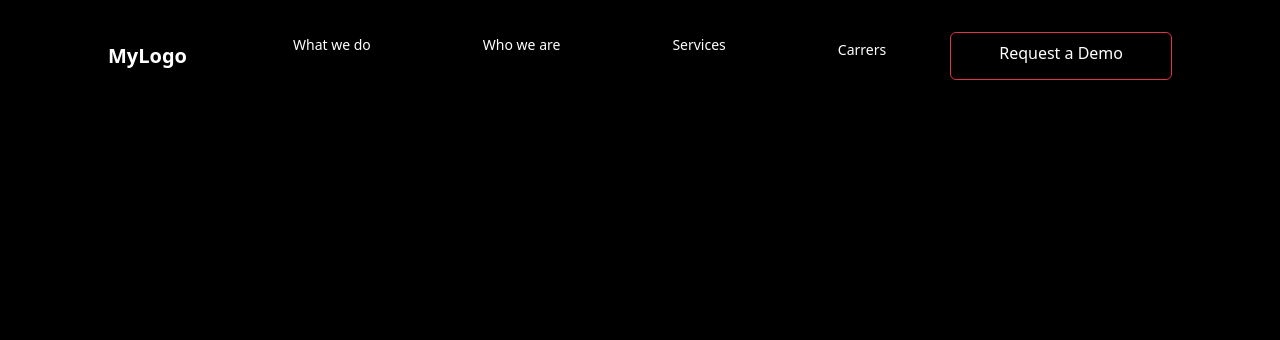
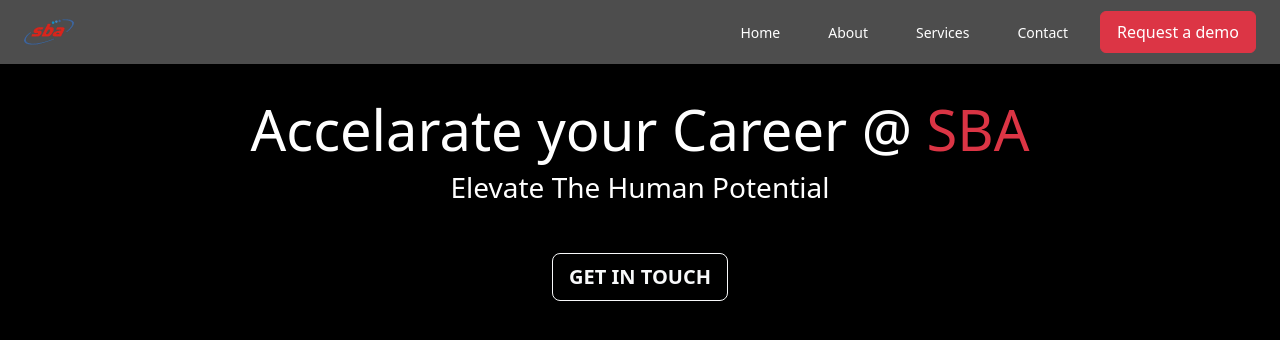
Before and after one commit to NaaluZeroNaalu/sbanew, a React (Vite) app: page /careers in a window 1280 px wide. Shown: the top 340 px of the page. Built offline with nearby package versions, Linux system fonts and the light colour scheme.

Commit message:
updated the header

```diff
--- a/src/App.jsx
+++ b/src/App.jsx
@@ -4,6 +4,7 @@
 import './App.css'
 import { Router, Routes, BrowserRouter , Route} from 'react-router-dom'
 import Home from './pages/home/home'
+import Carrers from './pages/careers/careers'
 
 
 function App() {
@@ -14,6 +15,7 @@
     <BrowserRouter>
       <Routes>
         <Route path="/" element={<Home />} />
+        <Route path="/careers" element={<Carrers />} />
       </Routes>
     </BrowserRouter>
     </>
--- /dev/null
+++ b/src/pages/careers/careers.jsx
@@ -0,0 +1,23 @@
+import Header from "../header/header";
+
+function Carrers(){
+
+
+    return(
+
+        <>
+        <br /><br />
+<div className="section1">
+  <h1 className="text-white text-center display-4"><b>Accelarate your Career @ <span className="text-danger">SBA</span></b></h1>
+  <h3 className="text-white text-center mb-4">Elevate The Human Potential</h3>
+  <br />
+  <div className="text-center">
+    <button className="btn btn-outline-light btn-lg"><b>GET IN TOUCH</b></button>
+  </div>
+</div>
+{/* SECTION ONE END */}
+        </>
+    )
+}
+
+export default Carrers
--- a/src/pages/header/header.jsx
+++ b/src/pages/header/header.jsx
@@ -2,154 +2,79 @@
 import { RiArrowDropDownLine } from "react-icons/ri";
 import { IoMdArrowDropdown } from "react-icons/io";
 import { useState } from "react";
+import sba from "../../assets/sbalogo.png"
 
 function Header(){
 
-    const [isMenuOpen, setIsMenuOpen] = useState(false);
 
-    const toggleMenu = () => {
-      setIsMenuOpen(!isMenuOpen);
-    };
+  const [isOpen, setIsOpen] = useState(false);
+
+  const toggleMenu = () => setIsOpen(!isOpen);
+
 
     return(
 
         <>
-         <div id="navbar" style={{ paddingRight: "100px", paddingLeft: "100px" }} className="pt-4">
-      <nav className="bg-transparent  shadow-md sticky top-0">
-        <div className="max-w-7xl mx-auto px-2 sm:px-6 lg:px-8">
-          <div className="relative flex items-center justify-between h-16">
-            <div className="absolute inset-y-0 left-0 flex items-center sm:hidden">
-              <button
-                onClick={toggleMenu}
-                type="button"
-                className="inline-flex items-center justify-center p-2 rounded-md text-gray-400 hover:text-white hover:bg-gray-700 focus:outline-none focus:ring-2 focus:ring-offset-2 focus:ring-offset-gray-800 focus:ring-white"
-              >
+        <br />
+        <br />
+    <nav className="bg-white/30 backdrop-blur-md fixed w-full top-0 left-0 z-10 shadow-lg">
+      <div className="max-w-7xl mx-auto px-4 sm:px-6 lg:px-8">
+        <div className="flex items-center justify-between h-16">
+          <div className="flex items-center">
+            <a href="#" className="text-2xl font-bold text-white">
+              <img src={sba} height={50} width={50} alt="" />
+            </a>
+          </div>
+          <div className="block">
+            <div className="ml-10 flex items-baseline space-x-4">
+              <a href="#" className="text-white hover:bg-red-700 hover:text-white px-3 py-2 rounded-md text-sm font-medium" style={{textDecoration:"none"}}>
+                Home
+              </a>
+              <a href="#" className="text-white hover:bg-red-700 hover:text-white px-3 py-2 rounded-md text-sm font-medium" style={{textDecoration:"none"}}>
+                About
+              </a>
+              <a href="#" className="text-white hover:bg-red-700 hover:text-white px-3 py-2 rounded-md text-sm font-medium" style={{textDecoration:"none"}}>
+                Services
+              </a>
+              <a href="#" className="text-white hover:bg-red-700 hover:text-white px-3 py-2 rounded-md text-sm font-medium" style={{textDecoration:"none"}}>
+                Contact
+              </a>
+              <a href="#" className="btn btn-danger px-3 py-2  text-sm font-medium">
+                Request a demo
+              </a>
+            </div>
+          </div>
+          <div className="-mr-2 flex md:hidden">
+            <button onClick={toggleMenu} className="inline-flex items-center justify-center p-2 rounded-md text-white hover:text-white hover:bg-gray-700 focus:outline-none focus:ring-2 focus:ring-offset-2 focus:ring-offset-gray-800 focus:ring-white">
               <span className="sr-only">Open main menu</span>
-                <svg
-                  className="block h-6 w-6"
-                  xmlns="http://www.w3.org/2000/svg"
-                  fill="none"
-                  stroke="currentColor"
-                  viewBox="0 0 24 24"
-                  aria-hidden="true"
-                >
-                  <path
-                    strokeLinecap="round"
-                    strokeLinejoin="round"
-                    strokeWidth="2"
-                    d="M4 6h16M4 12h16M4 18h16"
-                  />
+              <svg className="block h-6 w-6" xmlns="http://www.w3.org/2000/svg" fill="none" viewBox="0 0 24 24" stroke="currentColor">
+                <path stroke-linecap="round" stroke-linejoin="round" stroke-width="2" d="M4 6h16M4 12h16M4 18h16" />
               </svg>
             </button>
-            </div>
-            <div className="flex-1 flex items-center justify-center sm:items-stretch sm:justify-start">
-              <div className="text-white font-bold text-xl">MyLogo</div>
-            </div>
-            <div className="hidden sm:block sm:ml-6">
-              <div className="flex space-x-4">
-                {/* Home Dropdown */}
-                <div className="relative group">
-                  <a
-                    href="#"
-                    className="text-white hover:text-white px-5 py-2 rounded-md text-sm font-medium no-underline"
-                  >
-                    What we do
-                  </a>
-                  <br /><br />
-                  <div className="absolute left-0 hidden group-hover:block bg-gray-700 text-white p-2 rounded-md shadow-md">
-                    <a href="#" className="block px-3 py-2">Submenu 1</a>
-                    <a href="#" className="block px-3 py-2">Submenu 2</a>
-                  </div>
-                </div>
-
-                {/* About Dropdown */}
-                <div className="relative group">
-                  <a
-                    href="#"
-                    className="text-white  hover:text-white px-5 py-2 rounded-md text-sm font-medium no-underline"
-                  >
-                    Who we are
-                  </a>
-                  <div className="absolute left-0 hidden group-hover:block bg-gray-700 text-white p-2 rounded-md shadow-md">
-                    <a href="#" className="block px-3 py-2">Submenu 1</a>
-                    <a href="#" className="block px-3 py-2">Submenu 2</a>
-                  </div>
-                </div>
-
-                {/* Services Dropdown */}
-                <div className="relative group">
-                  <a
-                    href="#"
-                    className="text-white  hover:text-white px-5 py-2 rounded-md text-sm font-medium no-underline"
-                  >
-                    Services
-                  </a>
-                  <div className="absolute left-0 hidden group-hover:block bg-gray-700 text-white p-2 rounded-md shadow-md">
-                    <a href="#" className="block px-3 py-2  text-white no-underline">Submenu 1</a>
-                    <a href="#" className="block px-3 py-2">Submenu 2</a>
-                  </div>
-                </div>
-
-                {/* Regular Links */}
-                <a
-                  href="#"
-                  className="text-white  hover:text-white px-5 py-2 rounded-md text-sm font-medium no-underline"
-                >
-                  Carrers
-                </a>
-
-                <a
-                  id="request"
-                  href="#"
-                  className="text-white btn btn-outline-danger shadow-xs hover:bg-red-700 hover:text-white px-5 py-2 rounded-md text-sm font-medium no-underline"
-                >
-                  Request a Demo
-                </a>
-              </div>
           </div>
         </div>
       </div>
 
       {/* Mobile Menu */}
-        {isMenuOpen && (
-          <div className="sm:hidden">
-            <div className="space-y-1 px-2 pt-2 pb-3">
-              <a
-                href="#"
-                className="text-gray-300 hover:bg-gray-700 hover:text-white block px-3 py-2 rounded-md text-base font-medium no-underline"
-              >
+      {isOpen && (
+        <div className="md:hidden">
+          <div className="px-2 pt-2 pb-3 space-y-1 sm:px-3">
+            <a href="#" className="text-white hover:bg-blue-700 hover:text-white block px-3 py-2 rounded-md text-base font-medium">
               Home
             </a>
-              <a
-                href="#"
-                className="text-gray-300 hover:bg-gray-700 hover:text-white block px-3 py-2 rounded-md text-base font-medium no-underline"
-              >
+            <a href="#" className="text-white hover:bg-blue-700 hover:text-white block px-3 py-2 rounded-md text-base font-medium">
               About
             </a>
-              <a
-                href="#"
-                className="text-gray-300 hover:bg-gray-700 hover:text-white block px-3 py-2 rounded-md text-base font-medium no-underline"
-              >
+            <a href="#" className="text-white hover:bg-blue-700 hover:text-white block px-3 py-2 rounded-md text-base font-medium">
               Services
             </a>
-              <a
-                href="#"
-                className="text-gray-300 hover:bg-gray-700 hover:text-white block px-3 py-2 rounded-md text-base font-medium no-underline"
-              >
+            <a href="#" className="text-white hover:bg-blue-700 hover:text-white block px-3 py-2 rounded-md text-base font-medium">
               Contact
-              </a>
-              <a
-                  id="request"
-                  href="#"
-                  className="text-white btn btn-outline-danger shadow-xs hover:bg-red-700 hover:text-white px-5 py-2 rounded-md text-sm font-medium no-underline"
-                >
-                  Request a Demo
             </a>
           </div>
         </div>
       )}
     </nav>
-    </div>
         </>
     )
 }
```
Also changed, not shown: src/assets/sbalogo.png (added). Lines whose indentation alone changed are shown as unchanged.
